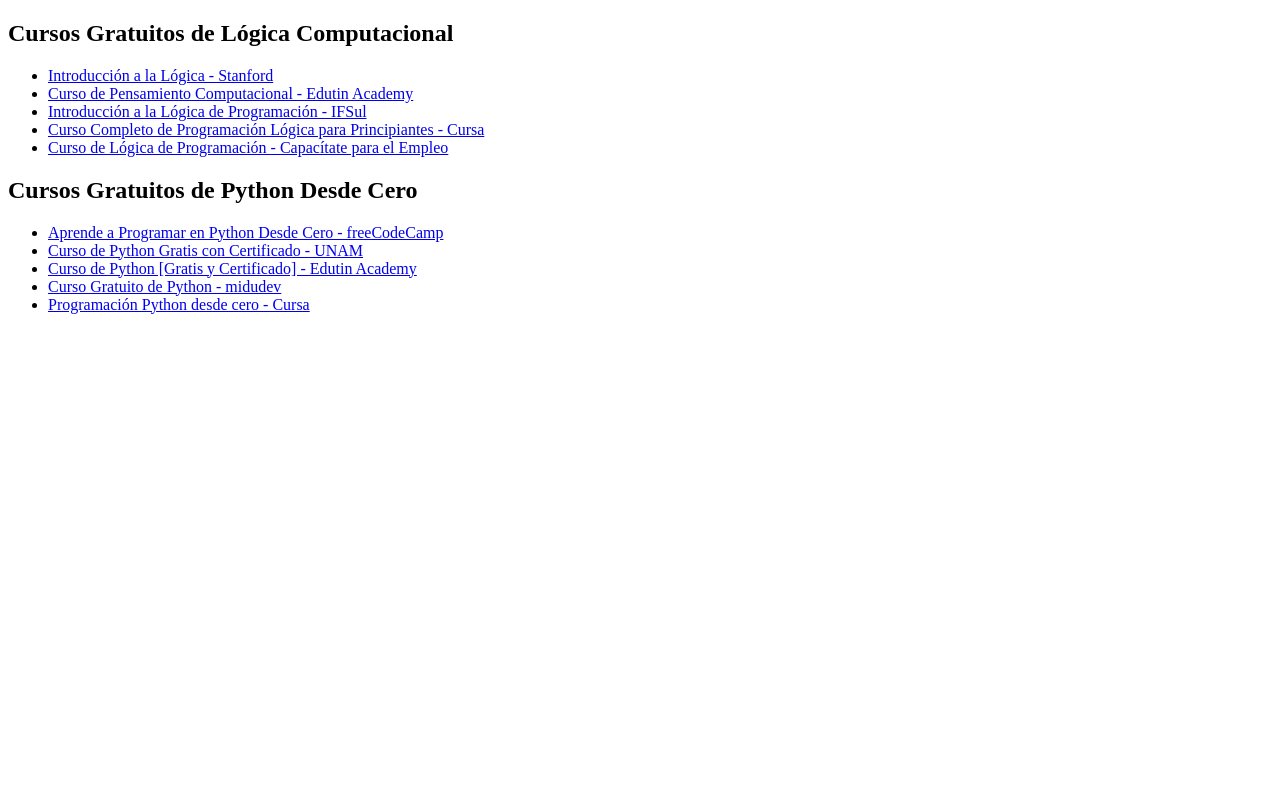
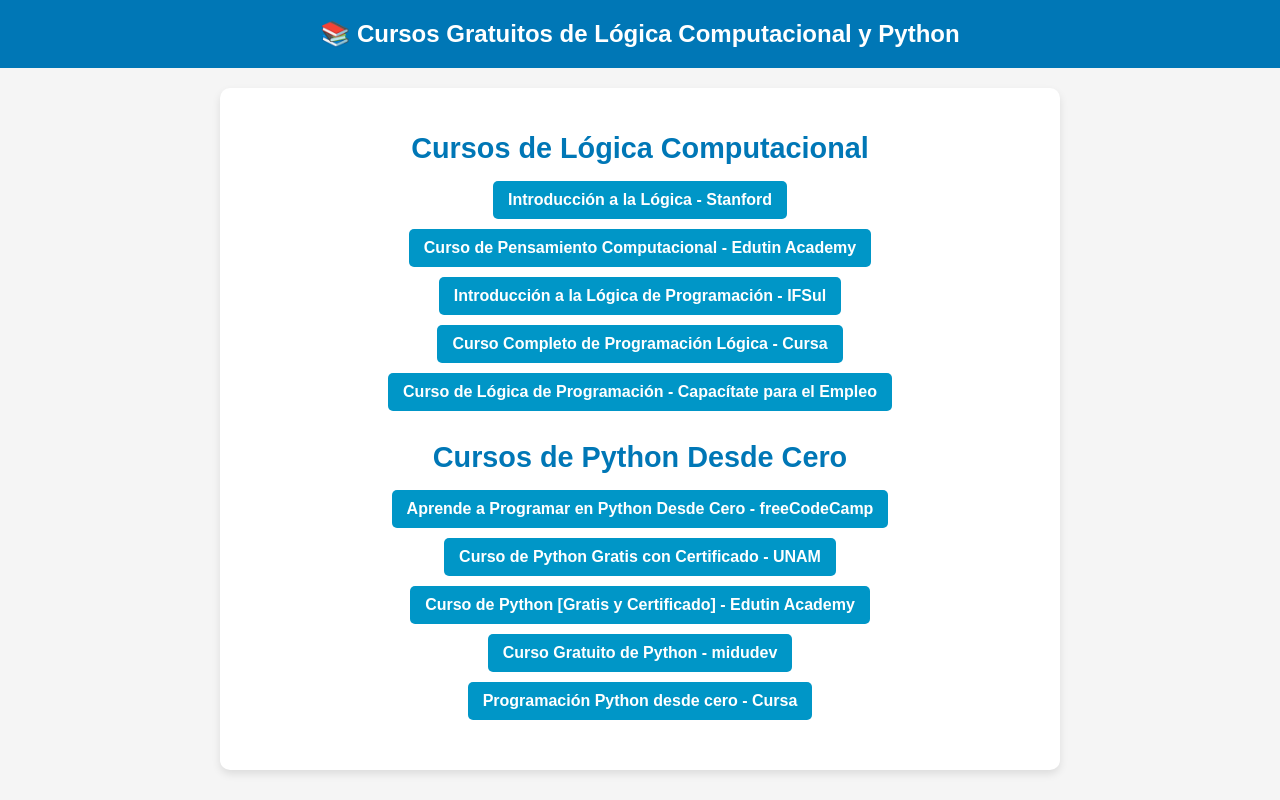
Before and after one commit to prbldr/cursos-logica-pythom, a plain HTML site: page index.html in a window 1280 px wide. Drawn offline with Linux system fonts and the light colour scheme.

Commit message:
Cofigo estilizado

```diff
--- a/index.html
+++ b/index.html
@@ -6,30 +6,120 @@
     <title>Cursos Gratuitos de Lógica Computacional y Python</title>
     <meta name="description" content="Encuentra cursos gratuitos de lógica computacional y Python desde cero. Aprende programación con estos recursos de calidad en español.">
     <meta name="keywords" content="cursos gratis, lógica computacional, programación, Python, aprender a programar">
+    <style>
+        /* --- ESTILOS GENERALES --- */
+        body {
+            font-family: Arial, sans-serif;
+            margin: 0;
+            padding: 0;
+            background-color: #f5f5f5;
+            color: #333;
+            text-align: center;
+        }
+
+        /* --- ENCABEZADO --- */
+        header {
+            background-color: #0077b6;
+            color: white;
+            padding: 20px;
+            font-size: 1.5rem;
+            font-weight: bold;
+        }
+
+        /* --- CONTENEDOR PRINCIPAL --- */
+        main {
+            max-width: 800px;
+            margin: 20px auto;
+            padding: 20px;
+            background: white;
+            border-radius: 10px;
+            box-shadow: 0px 4px 8px rgba(0, 0, 0, 0.1);
+        }
+
+        /* --- SECCIONES --- */
+        section {
+            margin-bottom: 30px;
+        }
+
+        h1 {
+            font-size: 1.8rem;
+            color: #0077b6;
+            margin-bottom: 15px;
+        }
+
+        /* --- LISTA DE CURSOS --- */
+        ul {
+            list-style-type: none;
+            padding: 0;
+        }
+
+        li {
+            margin: 10px 0;
+        }
+
+        /* --- BOTONES/LINKS --- */
+        a {
+            display: inline-block;
+            text-decoration: none;
+            background-color: #0096c7;
+            color: white;
+            padding: 10px 15px;
+            border-radius: 5px;
+            transition: background 0.3s;
+            font-weight: bold;
+        }
+
+        a:hover {
+            background-color: #023e8a;
+        }
+
+        /* --- RESPONSIVE (MÓVILES) --- */
+        @media (max-width: 600px) {
+            main {
+                width: 90%;
+                padding: 15px;
+            }
+
+            h1 {
+                font-size: 1.5rem;
+            }
+
+            a {
+                display: block;
+                margin: 8px auto;
+            }
+        }
+    </style>
 </head>
 <body>
+
+    <header>
+        📚 Cursos Gratuitos de Lógica Computacional y Python
+    </header>
+
     <main>
         <section>
-            <h1>Cursos Gratuitos de Lógica Computacional</h1>
+            <h1>Cursos de Lógica Computacional</h1>
             <ul>
-                <li><a href="https://aprendergratis.es/cursos-online/curso-gratuitos-sobre-programacion/curso-de-introduccion-a-la-programacion-logic/?utm_source=chatgpt.com" target="_blank" rel="noopener noreferrer">Introducción a la Lógica - Stanford</a></li>
-                <li><a href="https://edutin.com/curso-de-pensamiento-computacional?utm_source=chatgpt.com" target="_blank" rel="noopener noreferrer">Curso de Pensamiento Computacional - Edutin Academy</a></li>
-                <li><a href="https://mundi.ifsul.edu.br/portal/introducao-a-logica-de-programacao.php?utm_source=chatgpt.com" target="_blank" rel="noopener noreferrer">Introducción a la Lógica de Programación - IFSul</a></li>
-                <li><a href="https://cursa.app/es/libro-electronico-gratis/curso-completo-de-programacion-logica-para-principiantes?utm_source=chatgpt.com" target="_blank" rel="noopener noreferrer">Curso Completo de Programación Lógica para Principiantes - Cursa</a></li>
-                <li><a href="https://capacitateparaelempleo.org" target="_blank" rel="noopener noreferrer">Curso de Lógica de Programación - Capacítate para el Empleo</a></li>
+                <li><a href="https://aprendergratis.es/cursos-online/curso-gratuitos-sobre-programacion/curso-de-introduccion-a-la-programacion-logic/?utm_source=chatgpt.com" target="_blank">Introducción a la Lógica - Stanford</a></li>
+                <li><a href="https://edutin.com/curso-de-pensamiento-computacional?utm_source=chatgpt.com" target="_blank">Curso de Pensamiento Computacional - Edutin Academy</a></li>
+                <li><a href="https://mundi.ifsul.edu.br/portal/introducao-a-logica-de-programacao.php?utm_source=chatgpt.com" target="_blank">Introducción a la Lógica de Programación - IFSul</a></li>
+                <li><a href="https://cursa.app/es/libro-electronico-gratis/curso-completo-de-programacion-logica-para-principiantes?utm_source=chatgpt.com" target="_blank">Curso Completo de Programación Lógica - Cursa</a></li>
+                <li><a href="https://capacitateparaelempleo.org" target="_blank">Curso de Lógica de Programación - Capacítate para el Empleo</a></li>
             </ul>
         </section>
 
         <section>
-            <h1>Cursos Gratuitos de Python Desde Cero</h1>
+            <h1>Cursos de Python Desde Cero</h1>
             <ul>
-                <li><a href="https://www.freecodecamp.org/espanol/news/aprende-a-programar-en-python-desde-cero-curso-completo-gratis/?utm_source=chatgpt.com" target="_blank" rel="noopener noreferrer">Aprende a Programar en Python Desde Cero - freeCodeCamp</a></li>
-                <li><a href="https://cursosgratisunam.com/programacion/python/?utm_source=chatgpt.com" target="_blank" rel="noopener noreferrer">Curso de Python Gratis con Certificado - UNAM</a></li>
-                <li><a href="https://edutin.com/curso-de-python?utm_source=chatgpt.com" target="_blank" rel="noopener noreferrer">Curso de Python [Gratis y Certificado] - Edutin Academy</a></li>
-                <li><a href="https://www.cursopython.dev/?utm_source=chatgpt.com" target="_blank" rel="noopener noreferrer">Curso Gratuito de Python - midudev</a></li>
-                <li><a href="https://cursa.app/es/curso-gratis/programacion-python-desde-cero-bebh?utm_source=chatgpt.com" target="_blank" rel="noopener noreferrer">Programación Python desde cero - Cursa</a></li>
+                <li><a href="https://www.freecodecamp.org/espanol/news/aprende-a-programar-en-python-desde-cero-curso-completo-gratis/?utm_source=chatgpt.com" target="_blank">Aprende a Programar en Python Desde Cero - freeCodeCamp</a></li>
+                <li><a href="https://cursosgratisunam.com/programacion/python/?utm_source=chatgpt.com" target="_blank">Curso de Python Gratis con Certificado - UNAM</a></li>
+                <li><a href="https://edutin.com/curso-de-python?utm_source=chatgpt.com" target="_blank">Curso de Python [Gratis y Certificado] - Edutin Academy</a></li>
+                <li><a href="https://www.cursopython.dev/?utm_source=chatgpt.com" target="_blank">Curso Gratuito de Python - midudev</a></li>
+                <li><a href="https://cursa.app/es/curso-gratis/programacion-python-desde-cero-bebh?utm_source=chatgpt.com" target="_blank">Programación Python desde cero - Cursa</a></li>
             </ul>
         </section>
     </main>
+
 </body>
 </html>
```
